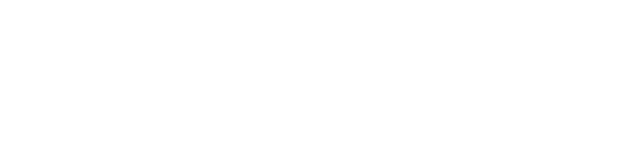
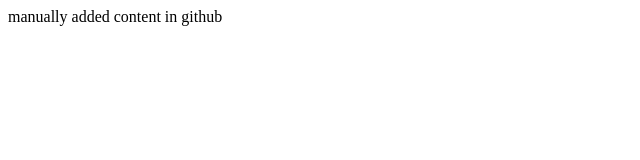
Before and after one commit to PressnaveD/learngit2, a plain HTML site: page index.html in a window 1280 px wide. Shown: the whole page, without its empty margins (0-640 px from the left). Drawn offline with Linux system fonts and the light colour scheme.

Commit message:
Update index.html

```diff
--- a/index.html
+++ b/index.html
@@ -6,6 +6,6 @@
     <title>Document</title>
 </head>
 <body>
-
+    manually added content in github
 </body>
 </html>
```
